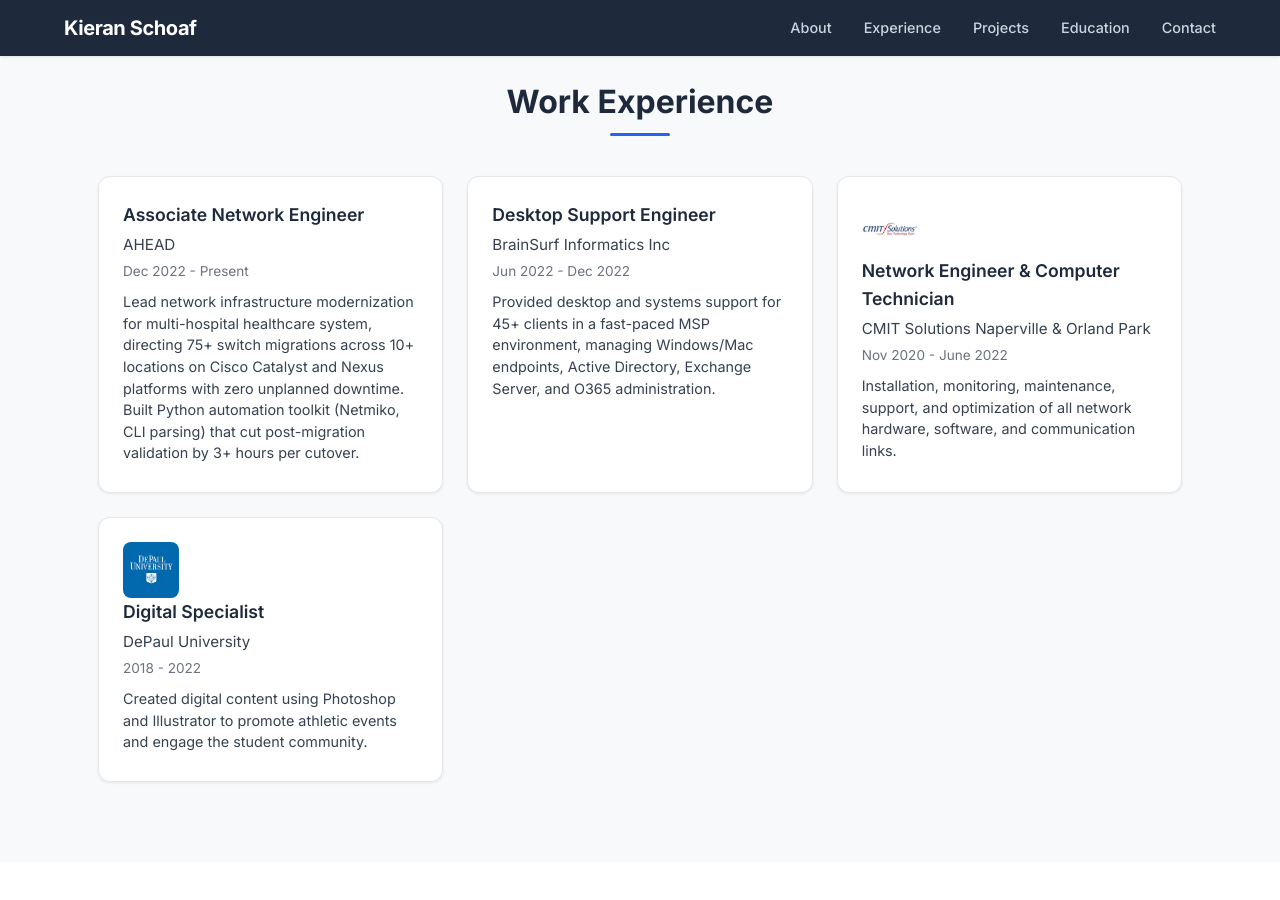
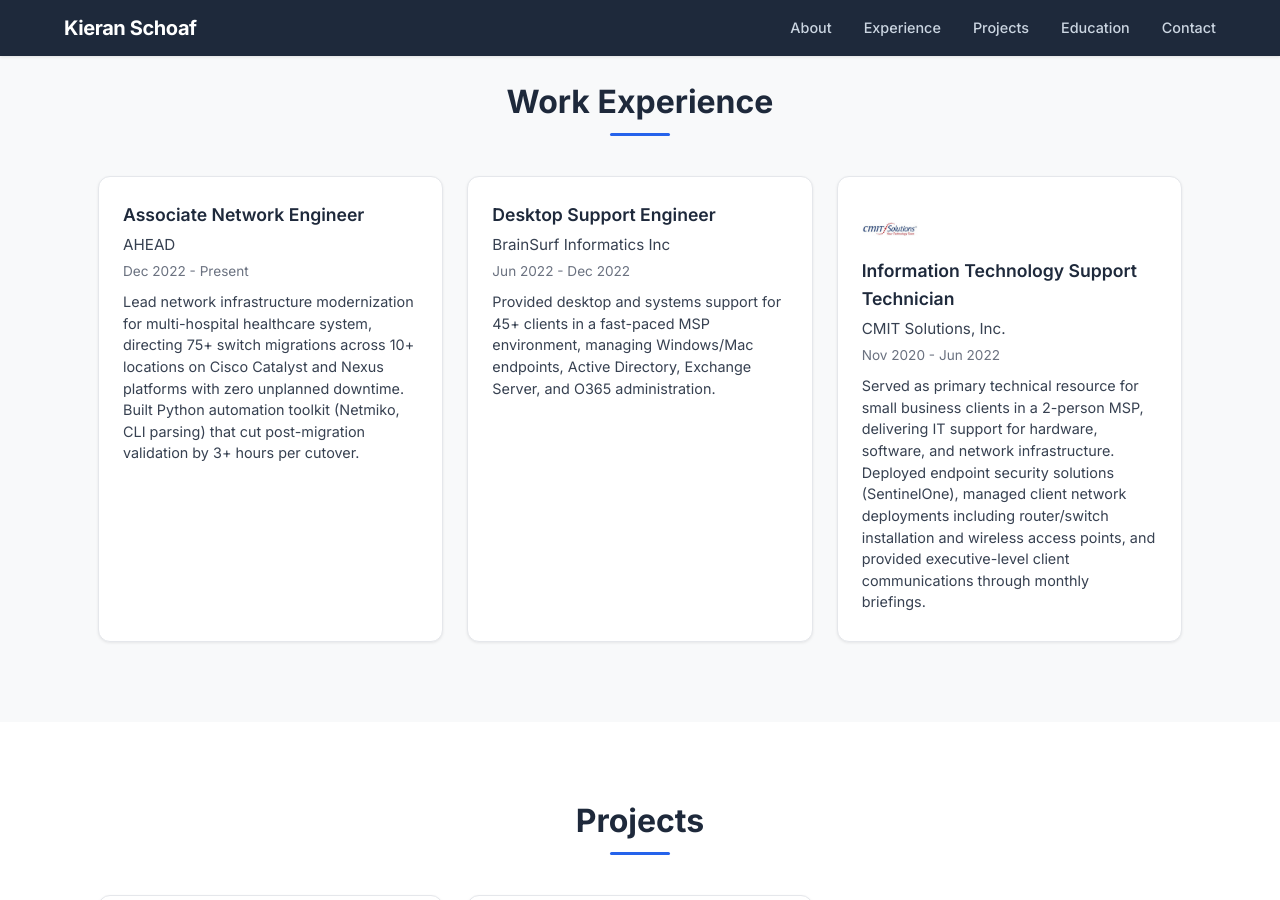
Before and after one commit to kischoaf/kischoaf.github.io, a Jekyll site: the page built from index.html, in a window 1280 px wide and 900 px high, scrolled down 791 px. Built offline with Jekyll 4.4.1, drawn with Linux system fonts in a browser that asks for light colours.

Commit message:
Update CMIT role and remove DePaul Digital Specialist
Co-Authored-By: Claude Opus 4.6 <noreply@anthropic.com>

```diff
--- a/_data/experience.yml
+++ b/_data/experience.yml
@@ -8,14 +8,8 @@
   dates: Jun 2022 - Dec 2022
   desc: Provided desktop and systems support for 45+ clients in a fast-paced MSP environment, managing Windows/Mac endpoints, Active Directory, Exchange Server, and O365 administration.
 
-- role: Network Engineer & Computer Technician
-  company: CMIT Solutions Naperville & Orland Park
-  dates: Nov 2020 - June 2022
+- role: Information Technology Support Technician
+  company: CMIT Solutions, Inc.
+  dates: Nov 2020 - Jun 2022
   logo: cmit.jpg
-  desc: Installation, monitoring, maintenance, support, and optimization of all network hardware, software, and communication links.
-
-- role: Digital Specialist
-  company: DePaul University
-  dates: 2018 - 2022
-  logo: depaul-university.jpg
-  desc: Created digital content using Photoshop and Illustrator to promote athletic events and engage the student community.
+  desc: Served as primary technical resource for small business clients in a 2-person MSP, delivering IT support for hardware, software, and network infrastructure. Deployed endpoint security solutions (SentinelOne), managed client network deployments including router/switch installation and wireless access points, and provided executive-level client communications through monthly briefings.
```
